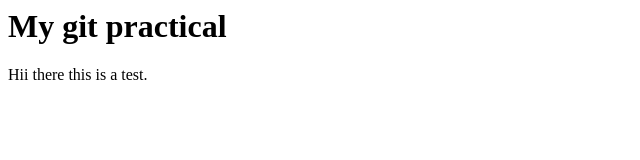
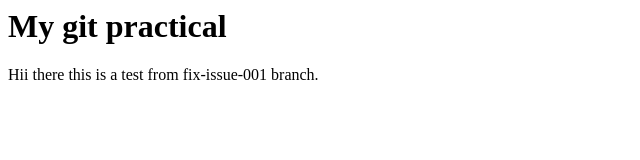
Before and after one commit to abhimane774/Lanet-Training, a plain HTML site: page index.html in a window 1280 px wide. Shown: the whole page, without its empty margins (0-640 px from the left). Drawn offline with Linux system fonts and the light colour scheme.

Commit message:
Fixing issue, close #2

```diff
--- a/index.html
+++ b/index.html
@@ -1,4 +1,4 @@
 <h1>My git practical</h1>
 <body>
-    Hii there this is a test.
+    Hii there this is a test from fix-issue-001 branch.
 </body>
```
